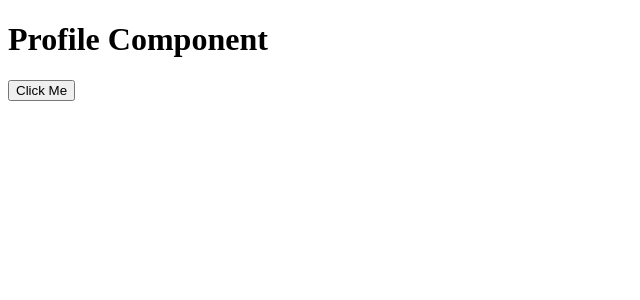
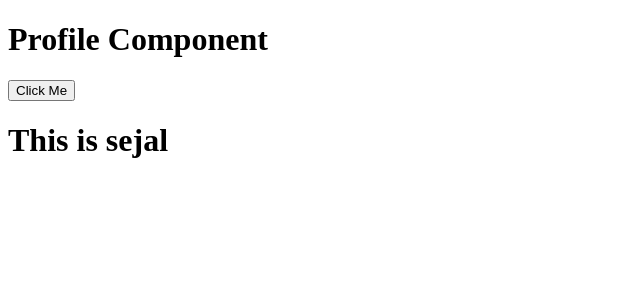
Before and after one commit to sejal1005/Angular, an Angular app: page / in a window 1280 px wide. Shown: the top 300 px of the page, without its empty margins (0-640 px from the left). Built offline with nearby package versions, Linux system fonts and the light colour scheme.

Commit message:
initial commit

```diff
--- a/src/app/app.html
+++ b/src/app/app.html
@@ -1,2 +1,3 @@
 <app-profile></app-profile>
 <button (click)="handleClickEvent()">Click Me</button>
+<h1>This is sejal</h1>
```
